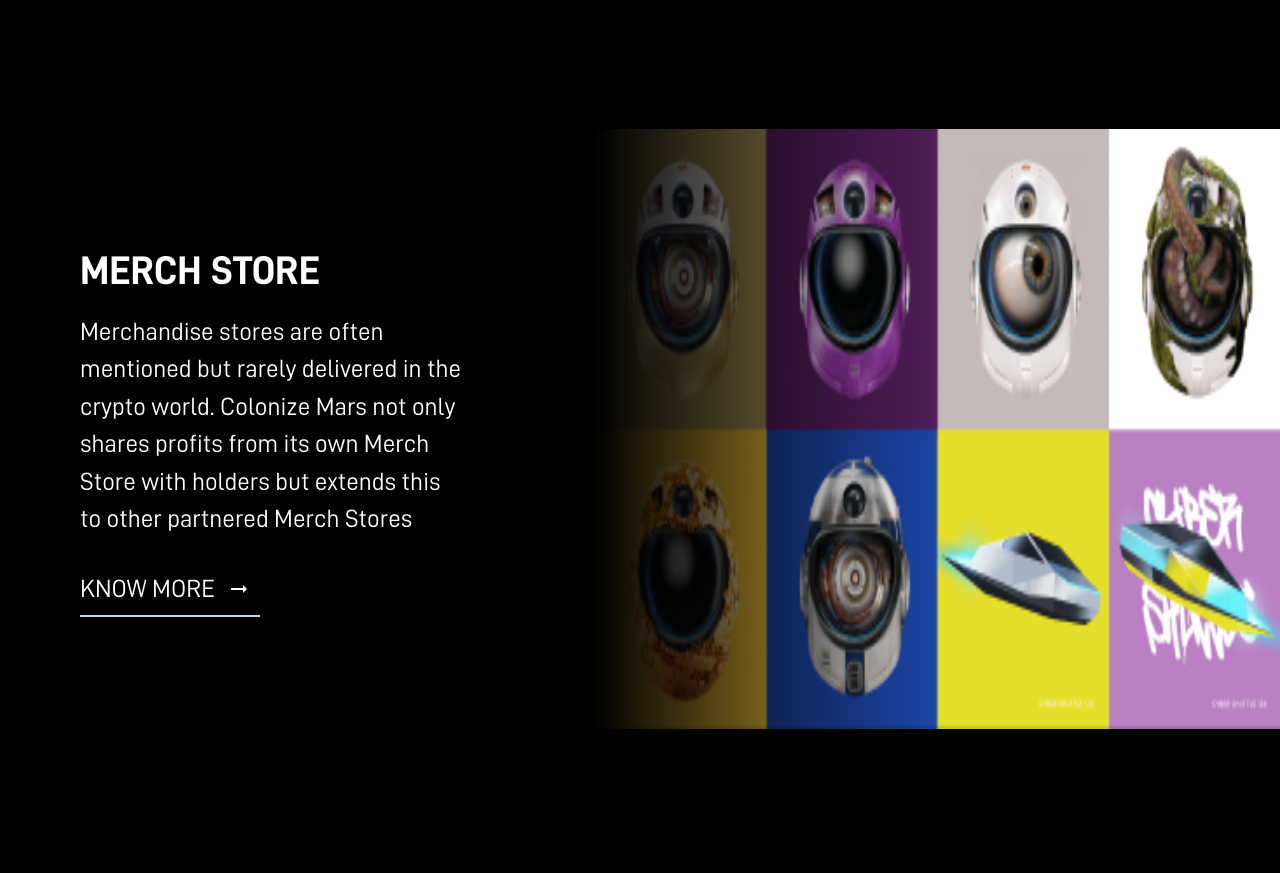
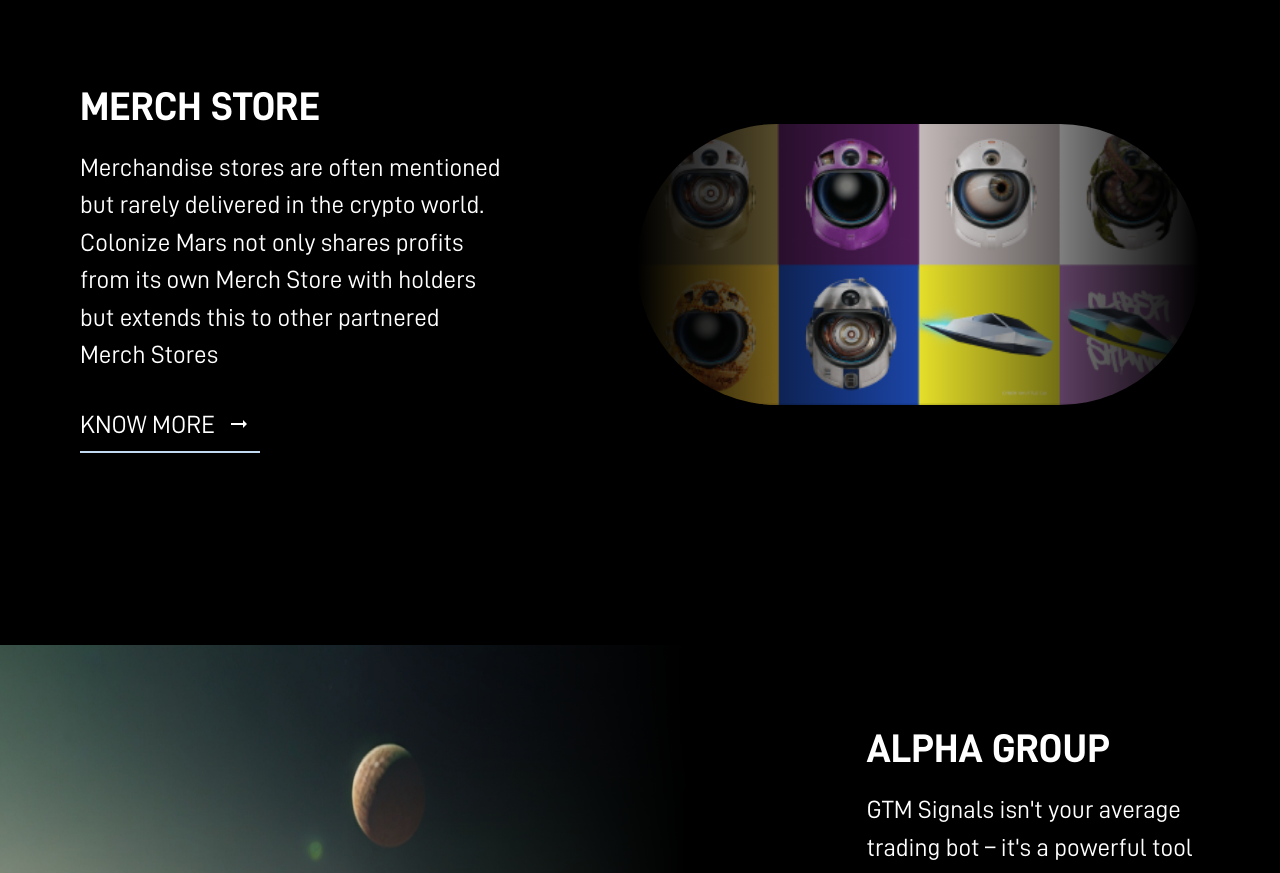
Before and after one commit to labsfeelgood/GTM-wesbite, a React (Vite) app: page /utility in a window 1280 px wide. Shown: the part 1580-2453 px from the top of the page. Built offline with nearby package versions, Linux system fonts and the light colour scheme.

Commit message:
utility page

```diff
--- a/src/pages/Landing.tsx
+++ b/src/pages/Landing.tsx
@@ -126,7 +126,7 @@
         <Partners />
         <Ecosystem />
        <div className=" flex flex-col gap-10 xl:gap-40">
-       {/* <BuyGTM /> */}
+       <BuyGTM />
         <TaxAndTreasury />
         <Overview />
         <HowItWorks />
--- a/src/pages/Roadmap.tsx
+++ b/src/pages/Roadmap.tsx
@@ -2,7 +2,6 @@
 import main1 from "../assets/roadmap/1.png";
 import ArrowRightAltIcon from "@mui/icons-material/ArrowRightAlt";
 // impor
-import main2 from "../assets/roadmap/2.png";
 const Roadmap = () => {
   return (
     <div className=" min-h-screen bg-black max-w-full">
--- a/src/pages/Utility.tsx
+++ b/src/pages/Utility.tsx
@@ -57,9 +57,9 @@
           <div className="relative">
             <img
               src={main2}
-              className=" w-full xl:w-[950px] xl:h-[600px] lg:w-[600px] lg:h-[400px]"
+              className=" w-full xl:w-[950px] xl:h-auto lg:w-[600px] lg:h-[400px]"
             />
-            <div className="absolute inset-0 bg-gradient-to-b from-black via-transparent to-black lg:bg-gradient-to-r lg:from-black lg:via-transparent lg:to-transparent lg:hidden" />
+            <div className="absolute inset-0 bg-gradient-to-b from-black via-transparent to-black lg:bg-gradient-to-l lg:from-black lg:via-transparent lg:to-transparent lg:hidden" />
           </div>
           <div className=" xl:w-1/2 xl:pl-20 lg:p-8 lg:w-1/2 flex flex-col xl:gap-3 ">
             <h3 className=" text-white font-d-din-bold text-[24px] md:text-[30px] lg:text-[40px] uppercase text-center lg:text-left">
@@ -86,12 +86,12 @@
         </div>
         {/* ------------------------------------------------------------------------------- */}
         <div className=" flex flex-col lg:flex-row-reverse lg:items-center xl:gap-[100px] lg:gap-[50px]">
-          <div className="relative">
+          <div className="relative xl:mr-20 lg:mr-10">
             <img
               src={main3}
-              className=" w-full xl:w-[950px] xl:h-[600px] lg:w-[600px] lg:h-[400px]"
+              className=" w-full xl:w-[700px] xl:h-auto lg:w-[600px] lg:h-auto lg:rounded-full "
             />
-            <div className="absolute inset-0 bg-gradient-to-b from-black via-transparent to-black lg:bg-gradient-to-r lg:from-black lg:via-transparent lg:to-transparent" />
+            <div className="absolute inset-0 bg-gradient-to-b from-black via-transparent to-black lg:bg-gradient-to-r lg:from-black lg:via-transparent lg:to-black" />
           </div>
           <div className=" xl:w-1/2 xl:pl-20 lg:p-8 lg:w-1/2 flex flex-col xl:gap-3 ">
             <h3 className=" text-white font-d-din-bold text-[24px] md:text-[30px] lg:text-[40px] uppercase text-center lg:text-left">
```
